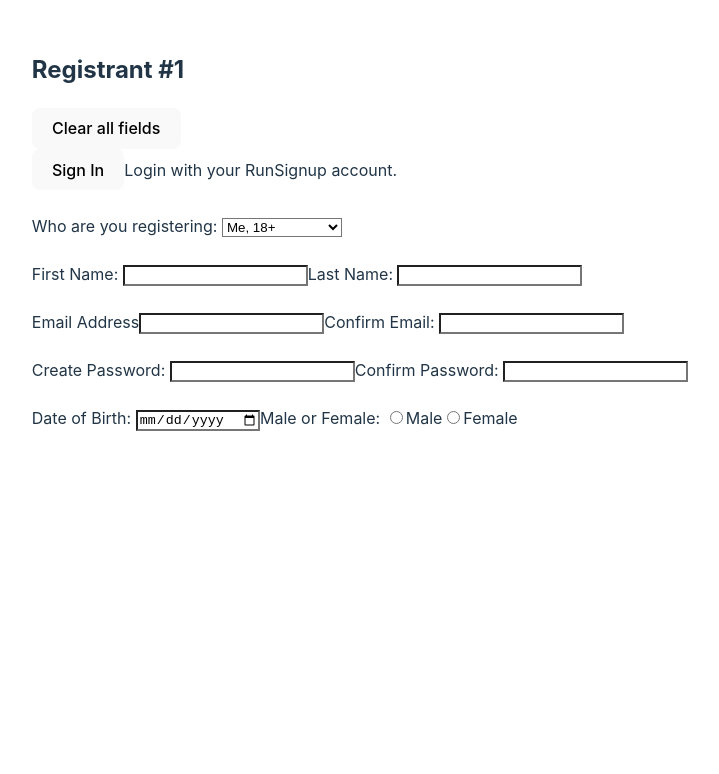
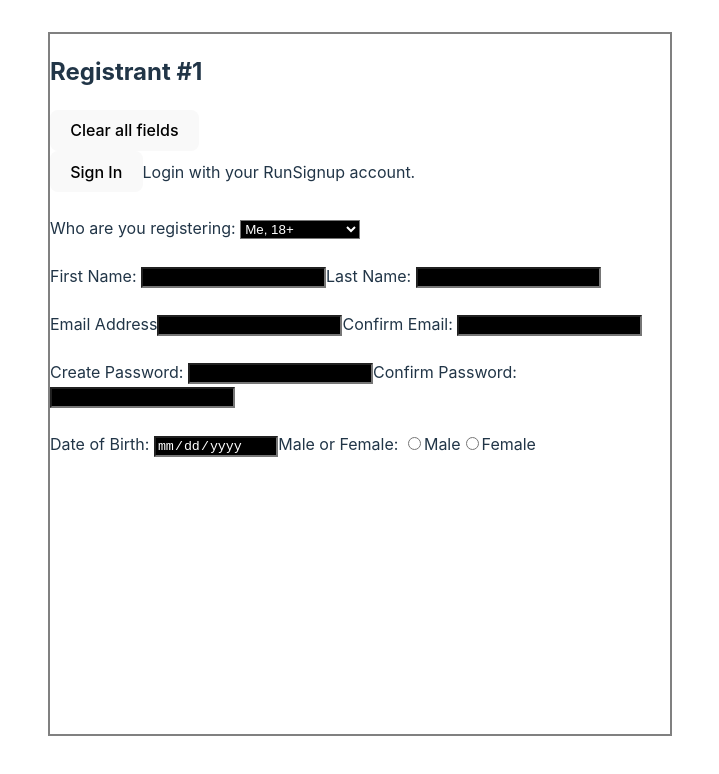
Before and after one commit to andersene2/RFF-Repetition, a React (Vite) app: page / in a window 1280 px wide. Shown: the top 774 px of the page, without its empty margins (280-999 px from the left). Built offline with nearby package versions, Linux system fonts and the light colour scheme.

Commit message:
Changed CSS and APP.jsx

```diff
--- a/src/App.jsx
+++ b/src/App.jsx
@@ -6,6 +6,7 @@ function App() {
 
   return (
     <>
+    <div style={{ width:"620px", height:"700px", border:"2px solid gray"}}>
     <div className='formHead'>
       <h2 className='registrant-title'>Registrant #
       <span className='registrantNum'>1</span></h2>
@@ -27,7 +28,7 @@ function App() {
 
     </div>
     <br></br>
-    <div>
+    <div  >
       <label>First Name: </label>
       <input></input>
 
@@ -67,7 +68,7 @@ function App() {
         name="answer" value="female" required></input>
         <label>Female</label>
     </div>
-
+    </div>
     </>
   )
 }
--- a/src/index.css
+++ b/src/index.css
@@ -4,8 +4,8 @@
   font-weight: 400;
 
   color-scheme: light dark;
-  color: rgb(17, 132, 208);
-  background-color: #ffffff;
+  color: rgb(255, 255, 255);
+  background-color: #303030;
 
   font-synthesis: none;
   text-rendering: optimizeLegibility;
@@ -29,6 +29,7 @@ body {
   place-items: left;
   min-width: 320px;
   min-height: 100vh;
+
 }
 
 h1 {
@@ -71,6 +72,10 @@ input {
   background-color: #ffffff;
 }
 select {
-  color: #000;
-  background-color: #ffffff;
+  color: #ffffff;
+  background-color: #000000;
 }
+input {
+  color: #ffffff;
+  background-color: #000000;
+}
```
